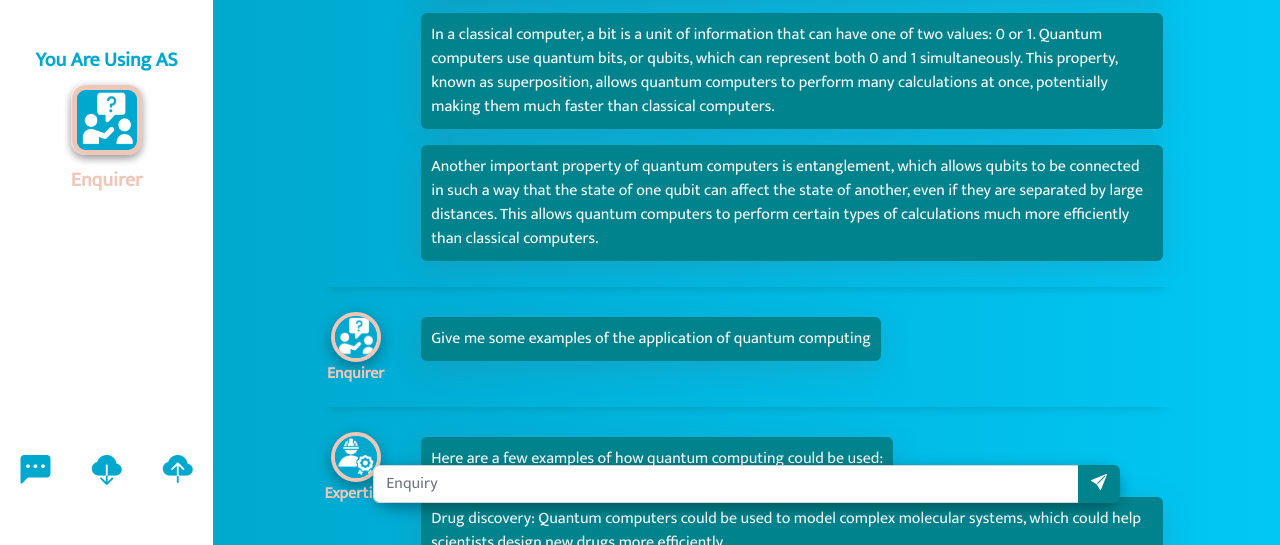
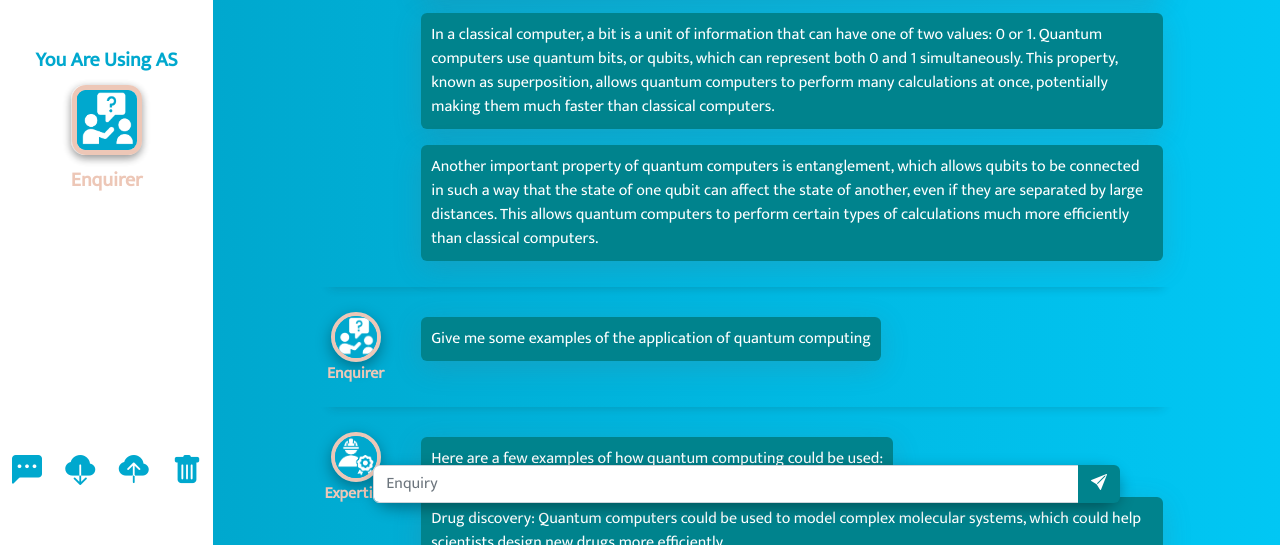
Before and after one commit to MulongXie/AI4M, a website: page public/index.html in a window 1280 px wide. Shown: the part 255-800 px from the top of the page. Drawn offline with nearby package versions, Linux system fonts and the light colour scheme.

Commit message:
add clear conversation button; enable import file function

```diff
--- a/public/index.html
+++ b/public/index.html
@@ -39,14 +39,22 @@
             <!-- Conversation options -->
             <div class="conversation-opts container">
                 <div class="row">
-                    <div class="col-4 text-center">
+                    <div class="col-3 text-center">
                         <a id="conversation-history" class="conversation-opts-link"><i class="bi bi-chat-left-dots-fill"></i></a>
                     </div>
-                    <div class="col-4 text-center">
+                    <div class="col-3 text-center">
                         <a id="conversation-export" class="conversation-opts-link"><i class="bi bi-cloud-download-fill"></i></a>
                     </div>
-                    <div class="col-4 text-center">
-                        <a id="conversation-import" class="conversation-opts-link"><i class="bi bi-cloud-upload-fill"></i></a>
+                    <div class="col-3 text-center">
+                        <form id="importForm">
+                            <label for="importInput">
+                                <a id="conversation-import" class="conversation-opts-link"><i class="bi bi-cloud-upload-fill"></i></a>
+                            </label>
+                            <input id="importInput" type="file" style="display: none" accept="application/json">
+                        </form>
+                    </div>
+                    <div class="col-3 text-center">
+                        <a id="conversation-clear" class="conversation-opts-link"><i class="bi bi-trash-fill"></i></a>
                     </div>
                 </div>
 
--- a/public/index.js
+++ b/public/index.js
@@ -38,6 +38,11 @@ $(document).ready(()=>{
             userType = 'Enquirer'
         }
         $('.user-role').text(userType)
+    })
+    // clear conversation
+    $('#conversation-clear').click(function (){
+        $('.conversation-wrapper').empty('')
+        console.log('clear')
     })
 
 
@@ -155,4 +160,10 @@ $(document).ready(()=>{
             }
         })
     })
+
+    // import conversation Json
+    $('#importInput').change(function (){
+        alert('Import successfully')
+        console.log($(this).prop('files'))
+    })
 })
```
